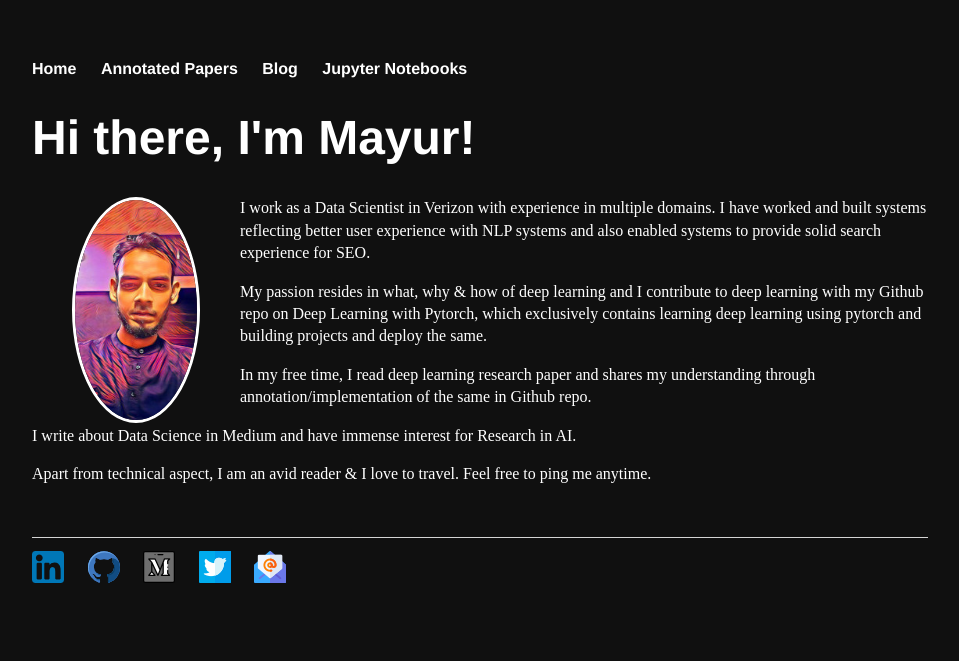
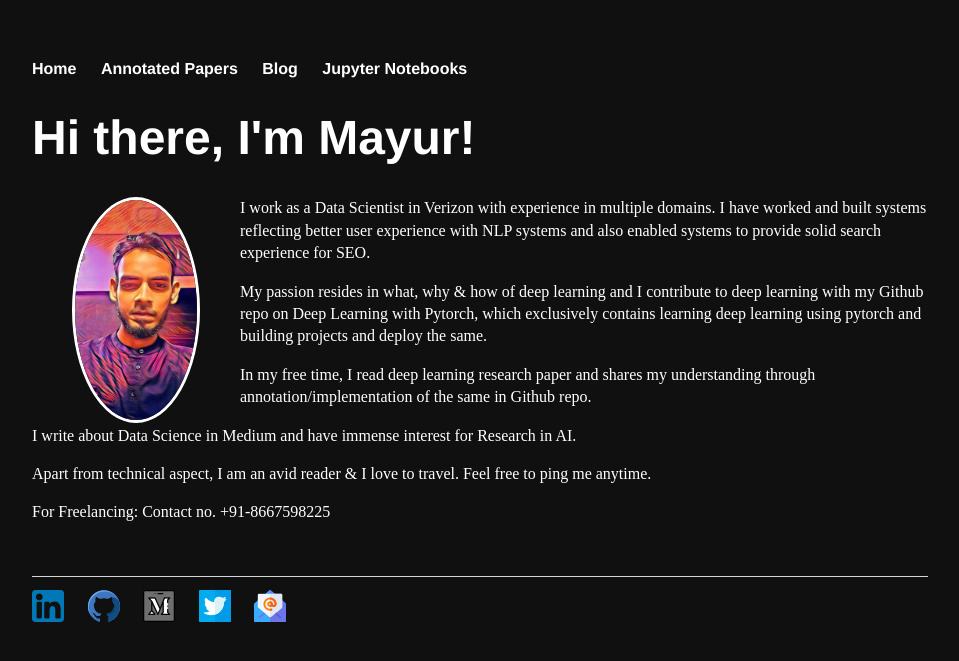
Before and after one commit to Mayurji/mayurji.github.io, a Jekyll site: the page built from index.html, in a window 1280 px wide. Shown: the top 661 px of the page, without its empty margins (160-1119 px from the left). Built offline with Jekyll 4.4.1, drawn with Linux system fonts in a browser that asks for light colours.

Commit message:
Update index.html

```diff
--- a/index.html
+++ b/index.html
@@ -27,6 +27,8 @@ title: Math + Computing = AI
 
 	<p>Apart from technical aspect, I am an avid reader & I love to travel.
 	Feel free to ping me anytime.</p>
+
+	<p>For Freelancing: Contact no. +91-8667598225</p>
 </p>
 <br>
 <br>
```
